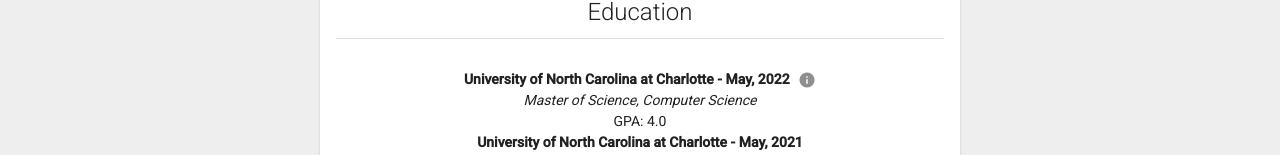
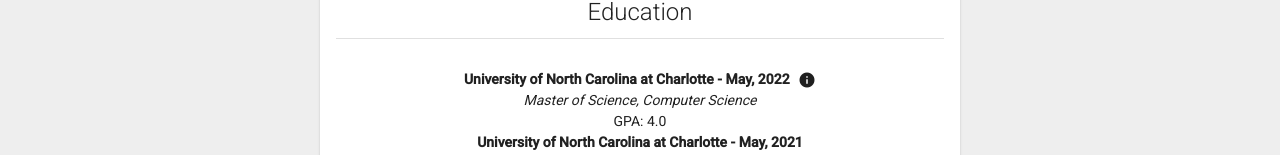
Before and after one commit to abenedi4/abenedi4.github.io, an Angular app: page /resume in a window 1280 px wide. Shown: the part 178-333 px from the top of the page. Built offline with nearby package versions, Linux system fonts and the light colour scheme.

Commit message:
Fixed mat icon bugs

```diff
--- a/src/app/projects/projects.component.html
+++ b/src/app/projects/projects.component.html
@@ -6,10 +6,8 @@
             <mat-tab-group mat-align-tabs="center">
 
                 <mat-tab label="Projects">
-                    <span class="material-icons icon"
-                    matTooltip="This is not a comphrehensive list. More coding examples can be found on my Github page.">
-                        info
-                        </span>
+                    <p style="padding-top: 15px; font-weight: lighter;  font-size: 12pt;">
+                        **This is not a comphrehensive list. If you would like to check out more projects, feel free to visit my <a href="https://github.com/abenedi4" target="_blank">Github page</a>!</p>
                     <mat-card style="text-align: center;">
                         <mat-card-title>Languages Text Classification</mat-card-title>
                         <mat-card-content>
--- a/src/app/resume/resume.component.html
+++ b/src/app/resume/resume.component.html
@@ -13,7 +13,12 @@
                     <ul class="none">
                         <li>
                             <div style="font-weight: bolder;">University of North Carolina at Charlotte - May, 2022
-                                <span class="material-icons icon"
+                                <span class="material-icons"
+                                style="color: rgb(31, 31, 31);
+                                font-size: 18px;
+                                vertical-align: middle;
+                                margin-left: 5px;
+                                cursor: default;"
                                 matTooltip="The reason for my overlapping expected graduation dates between my M.S. and B.S. is due to the Early Entry Program.
                                 This allows me to take graduate courses while completing my B.S. degree." matTooltipPosition="right">
                                     info
@@ -38,7 +43,9 @@
                         </li>
 
                     </ul>
+
                 </div>
+
             </mat-card-content>
     </mat-card>
 
```
Also changed, not shown: src/assets/dropshadow-001.jpg (added), 8 other files (tests, documents, lock files or other folders).
